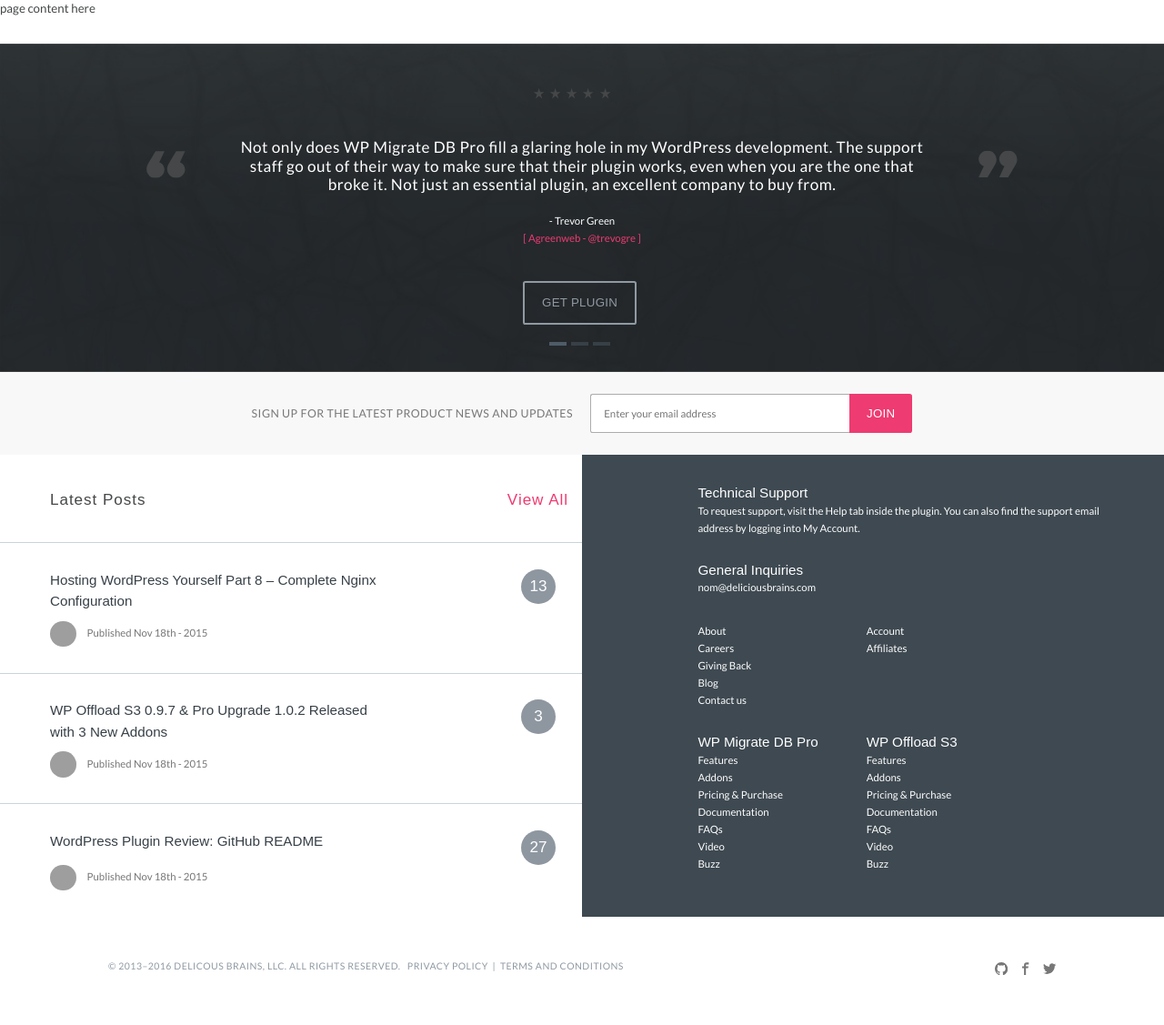
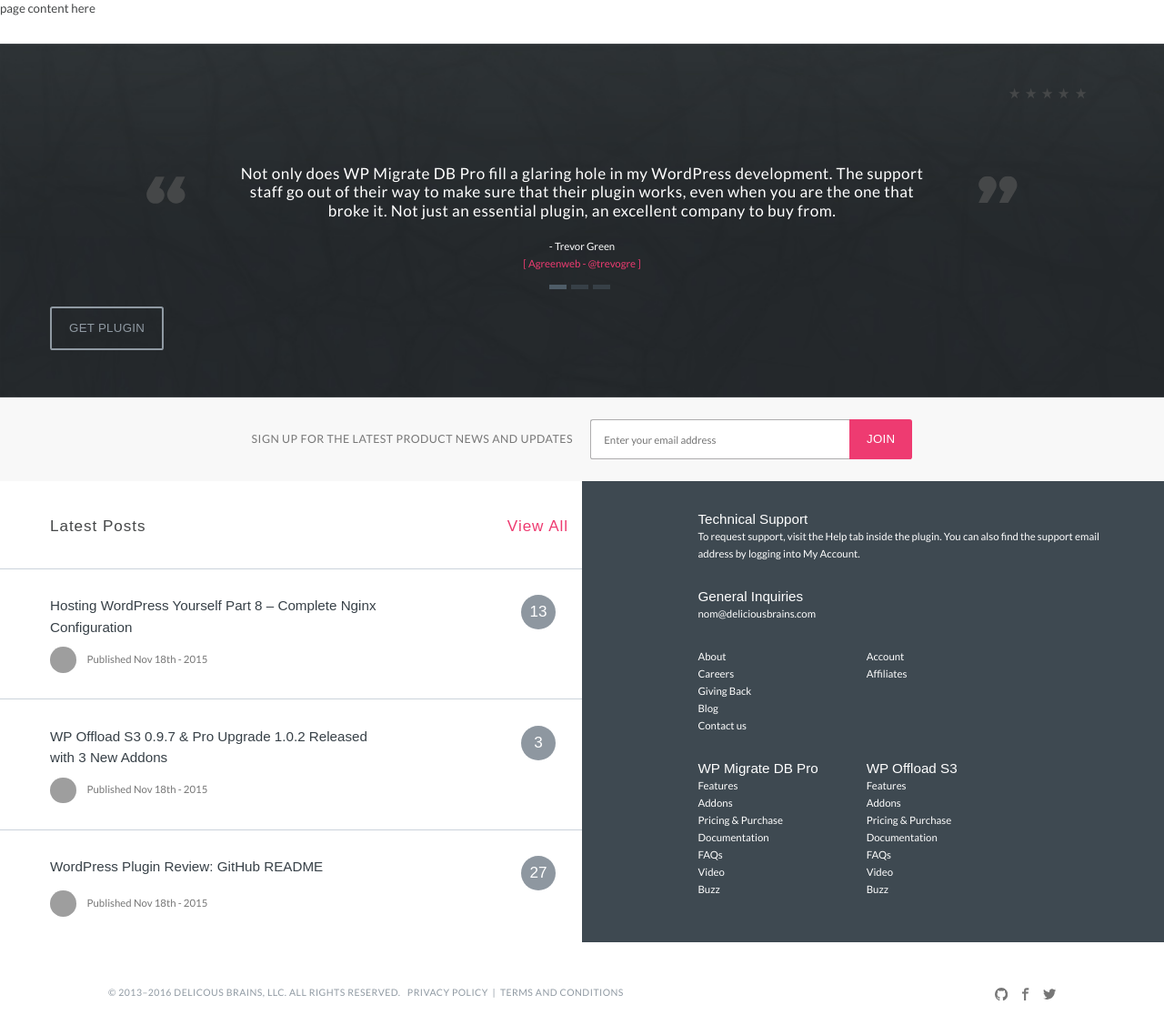
Before and after one commit to deliciousbrains/new-site, a PHP site: page /account.php in a window 1280 px wide. Shown: the part 181-1308 px from the top of the page at 91% size. Before the commit the page ends 1253 px from the top, so only its background shows below. Run offline with PHP 8.4, Linux system fonts and the light colour scheme; some libraries are stand-ins or nearby versions; grey boxes are pictures that could not be loaded.

Commit message:
testimonials button and stars

```diff
--- a/assets/scss/pages/_contact.scss
+++ b/assets/scss/pages/_contact.scss
@@ -142,5 +142,6 @@
 
 	.owl-pagination {
 		justify-content: center;
+		bottom: 1rem;
 	}
 }
--- a/parts/testimonials.php
+++ b/parts/testimonials.php
@@ -7,9 +7,6 @@
 <section class="testimonials">
 	<div class="container">
 
-		<div class="owl-carousel">
-
-			<div class="item">
 		<span class="welcome__stars">
 			<svg class="icon icon-star">
 				<use xlink:href="#icon-star"></use>
@@ -27,6 +24,11 @@
 				<use xlink:href="#icon-star"></use>
 			</svg>
 		</span>
+
+		<div class="owl-carousel">
+
+			<div class="item">
+
 				<blockquote>
 
 					<p>
@@ -46,27 +48,10 @@
 					<cite>- Trevor Green<br><a href="#">[ Agreenweb - @trevogre ]</a></cite>
 
 				</blockquote>
-				<a href="/migrate.php" class="btn <?php echo $btn_class; ?>">Get Plugin</a>
 			</div>
 
 			<div class="item">
-				<span class="welcome__stars">
-					<svg class="icon icon-star">
-						<use xlink:href="#icon-star"></use>
-					</svg>
-					<svg class="icon icon-star">
-						<use xlink:href="#icon-star"></use>
-					</svg>
-					<svg class="icon icon-star">
-						<use xlink:href="#icon-star"></use>
-					</svg>
-					<svg class="icon icon-star">
-						<use xlink:href="#icon-star"></use>
-					</svg>
-					<svg class="icon icon-star">
-						<use xlink:href="#icon-star"></use>
-					</svg>
-				</span>
+
 				<blockquote>
 					<p>
 						<span class="testimonials__quote testimonials__quote--left">
@@ -84,27 +69,10 @@
 
 					<cite>- Trevor Green<br><a href="#">[ Agreenweb - @trevogre ]</a></cite>
 				</blockquote>
-				<a href="/migrate.php" class="btn <?php echo $btn_class; ?>">Get Plugin</a>
 			</div>
 
 			<div class="item">
-				<span class="welcome__stars">
-					<svg class="icon icon-star">
-						<use xlink:href="#icon-star"></use>
-					</svg>
-					<svg class="icon icon-star">
-						<use xlink:href="#icon-star"></use>
-					</svg>
-					<svg class="icon icon-star">
-						<use xlink:href="#icon-star"></use>
-					</svg>
-					<svg class="icon icon-star">
-						<use xlink:href="#icon-star"></use>
-					</svg>
-					<svg class="icon icon-star">
-						<use xlink:href="#icon-star"></use>
-					</svg>
-				</span>
+
 				<blockquote>
 					<p>
 						<span class="testimonials__quote testimonials__quote--left">
@@ -122,11 +90,12 @@
 
 					<cite>- Trevor Green<br><a href="#">[ Agreenweb - @trevogre ]</a></cite>
 				</blockquote>
-				<a href="/migrate.php" class="btn <?php echo $btn_class; ?>">Get Plugin</a>
 			</div>
 
 		</div>
 
+		<a href="/migrate.php" class="btn <?php echo $btn_class; ?>">Get Plugin</a>
+
 	</div>
 
 </section>
```
Also changed, not shown: assets/css/main.css, assets/css/main.min.css. Lines whose indentation alone changed are shown as unchanged.
